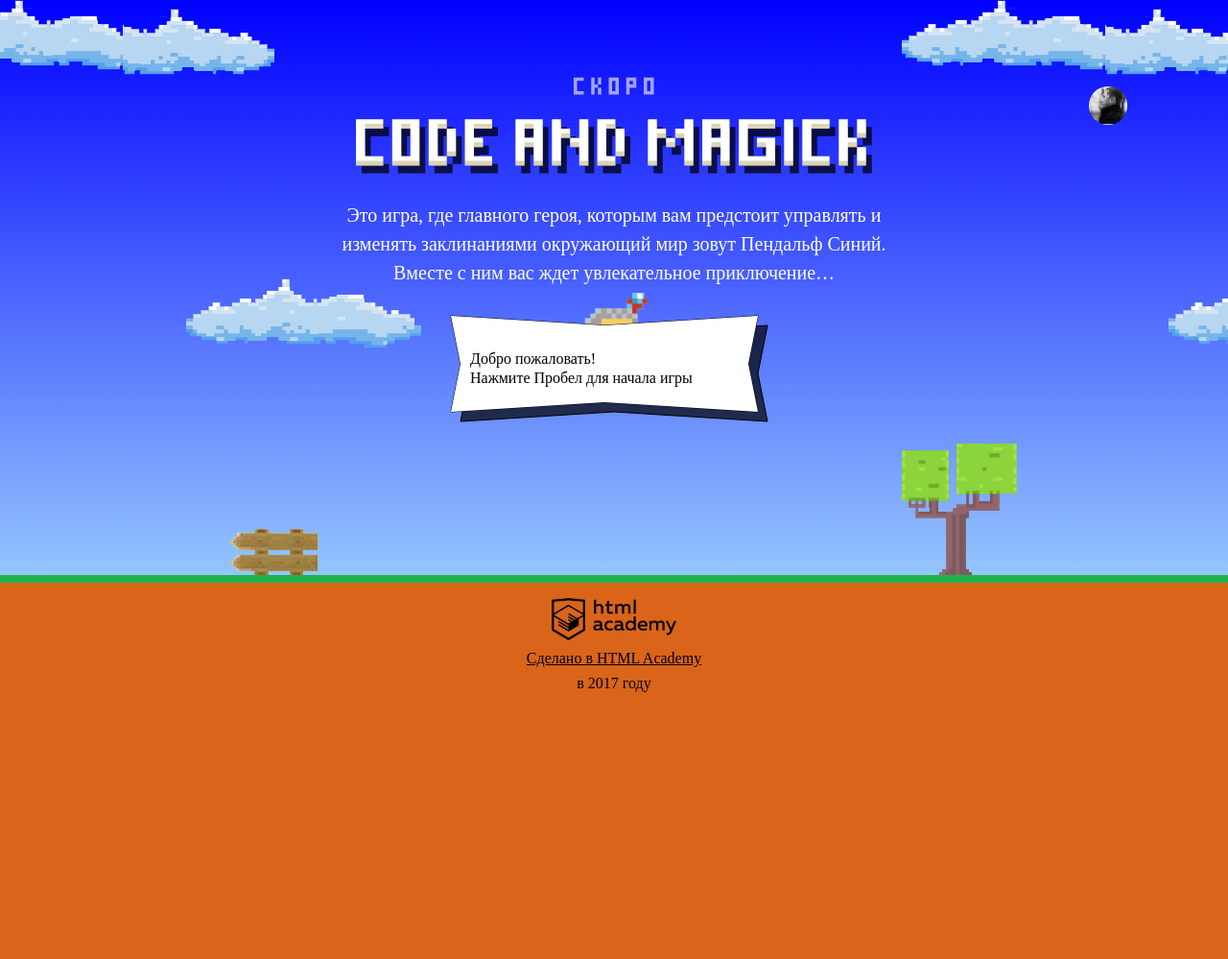
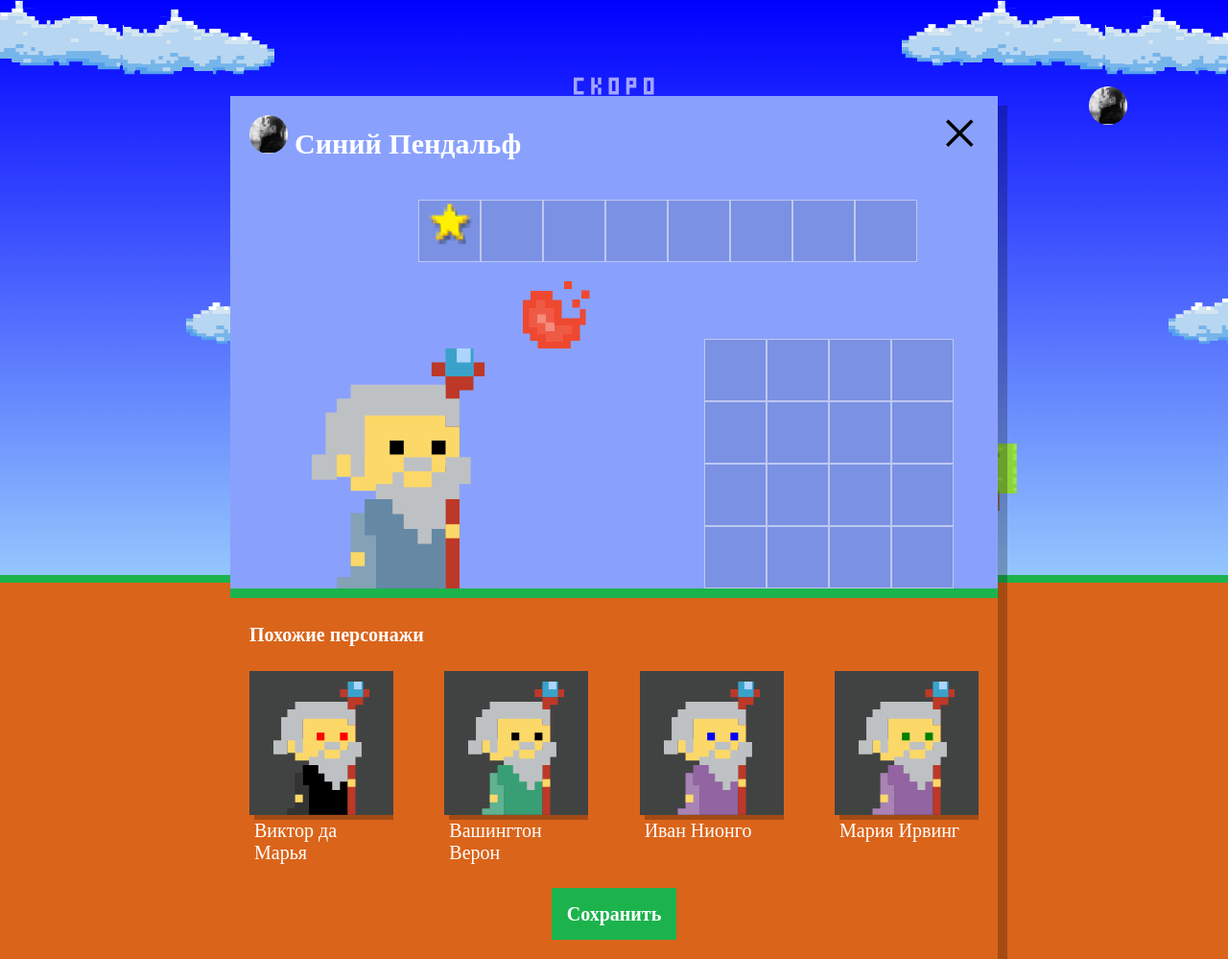
Before and after one commit to FlyKat/111107-code-and-magick, a website: page index.html in a window 1280 px wide. Shown: the whole page at 96% size. Before the commit the page ends 800 px from the top, so only its background shows below. Drawn offline with Linux system fonts and the light colour scheme; a web font is replaced by a local one.

Commit message:
add setup working version

```diff
--- a/index.html
+++ b/index.html
@@ -195,6 +195,7 @@
   }
 </script>
 <script src="js/stat.js"></script>
+<script src="js/setup.js"></script>
 <script src="./js/game.js"></script>
 
 </body>
--- /dev/null
+++ b/js/setup.js
@@ -0,0 +1,56 @@
+'use strict';
+
+var userDialog = document.querySelector('.setup');
+userDialog.classList.remove('hidden');
+
+userDialog.querySelector('.setup-similar').classList.remove('hidden');
+
+var similarListElement = userDialog.querySelector('.setup-similar-list');
+var similarWizardTemplate = document.querySelector('#similar-wizard-template').content;
+
+
+var WIZARD_NAMES = ['Иван', 'Хуан Себастьян', 'Мария', 'Кристоф', 'Виктор', 'Юлия', 'Люпита', 'Вашингтон'];
+var WIZARD_LAST_NAMES =  ['да Марья', 'Верон', 'Мирабелла', 'Вальц', 'Онопко', 'Топольницкая', 'Нионго',  'Ирвинг'];
+
+var COAT_COLORS = ['rgb(101, 137, 164)', 'rgb(241, 43, 107)', 'rgb(146, 100, 161)', 'rgb(56, 159, 117)', 'rgb(215, 210, 55)', 'rgb(0, 0, 0)'];
+var EYES_COLORS = ['black', 'red', 'blue', 'yellow', 'green'];
+
+var wizards = [
+  {
+    name: getRandomElement(WIZARD_NAMES) + ' ' + getRandomElement(WIZARD_LAST_NAMES),
+    coatColor: getRandomElement(COAT_COLORS),
+    eyesColor: getRandomElement(EYES_COLORS)
+  },
+  {
+    name: getRandomElement(WIZARD_NAMES) + ' ' + getRandomElement(WIZARD_LAST_NAMES),
+    coatColor: getRandomElement(COAT_COLORS),
+    eyesColor: getRandomElement(EYES_COLORS)
+  },
+  {
+    name: getRandomElement(WIZARD_NAMES) + ' ' + getRandomElement(WIZARD_LAST_NAMES),
+    coatColor: getRandomElement(COAT_COLORS),
+    eyesColor: getRandomElement(EYES_COLORS)
+  },
+  {
+    name: getRandomElement(WIZARD_NAMES) + ' ' + getRandomElement(WIZARD_LAST_NAMES),
+    coatColor: getRandomElement(COAT_COLORS),
+    eyesColor: getRandomElement(EYES_COLORS)
+  }
+];
+
+function getRandomElement(arr) {
+
+  var randomIndex = Math.floor(Math.random() * arr.length);
+
+  return arr[randomIndex];
+}
+
+for (var i = 0; i < 4; i++) {
+  var wizardElement = similarWizardTemplate.cloneNode(true);''
+
+  wizardElement.querySelector('.setup-similar-label').textContent = wizards[i].name;
+  wizardElement.querySelector('.wizard-coat').style.fill = wizards[i].coatColor;
+  wizardElement.querySelector('.wizard-eyes').style.fill = wizards[i].eyesColor;
+
+  similarListElement.appendChild(wizardElement);
+}
```
